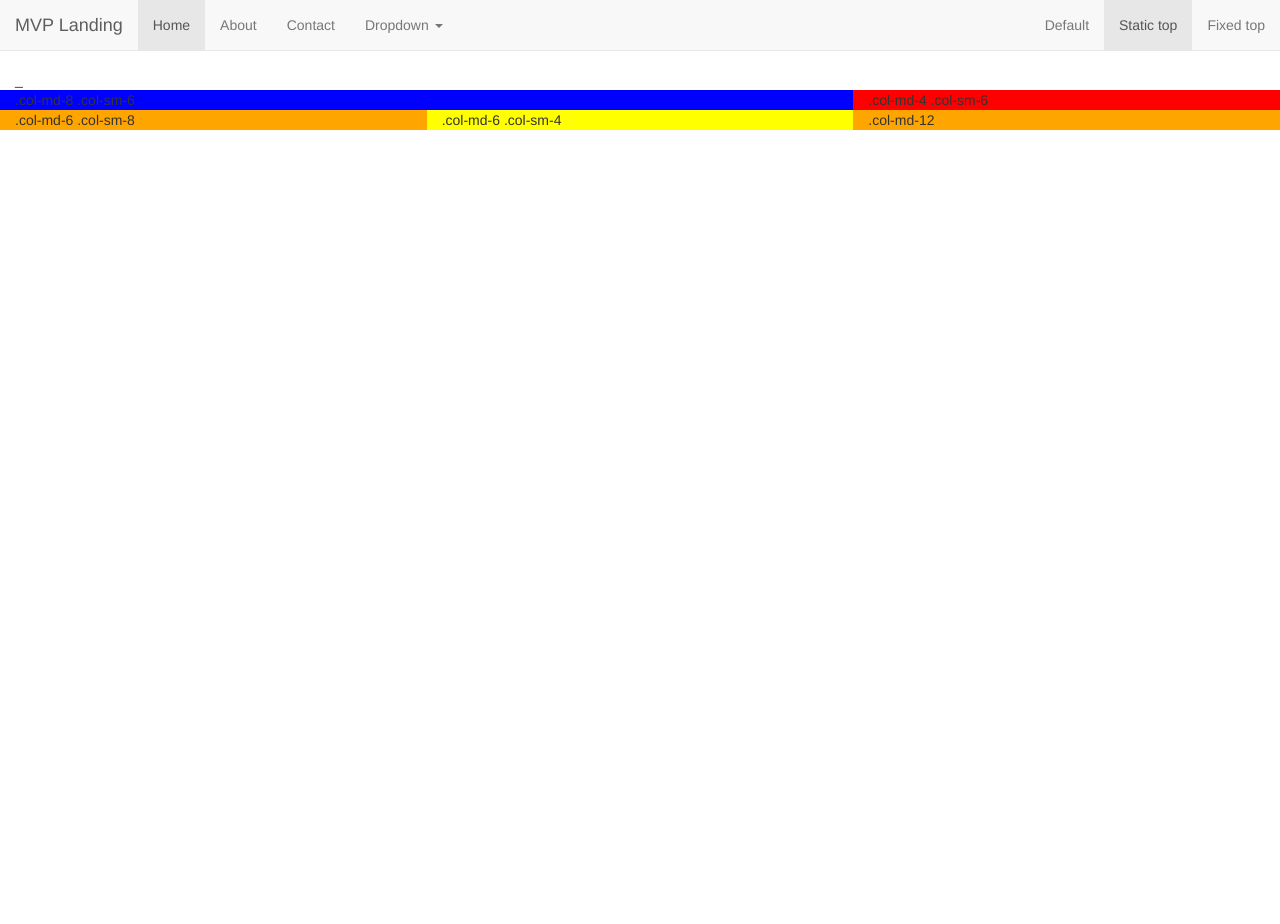
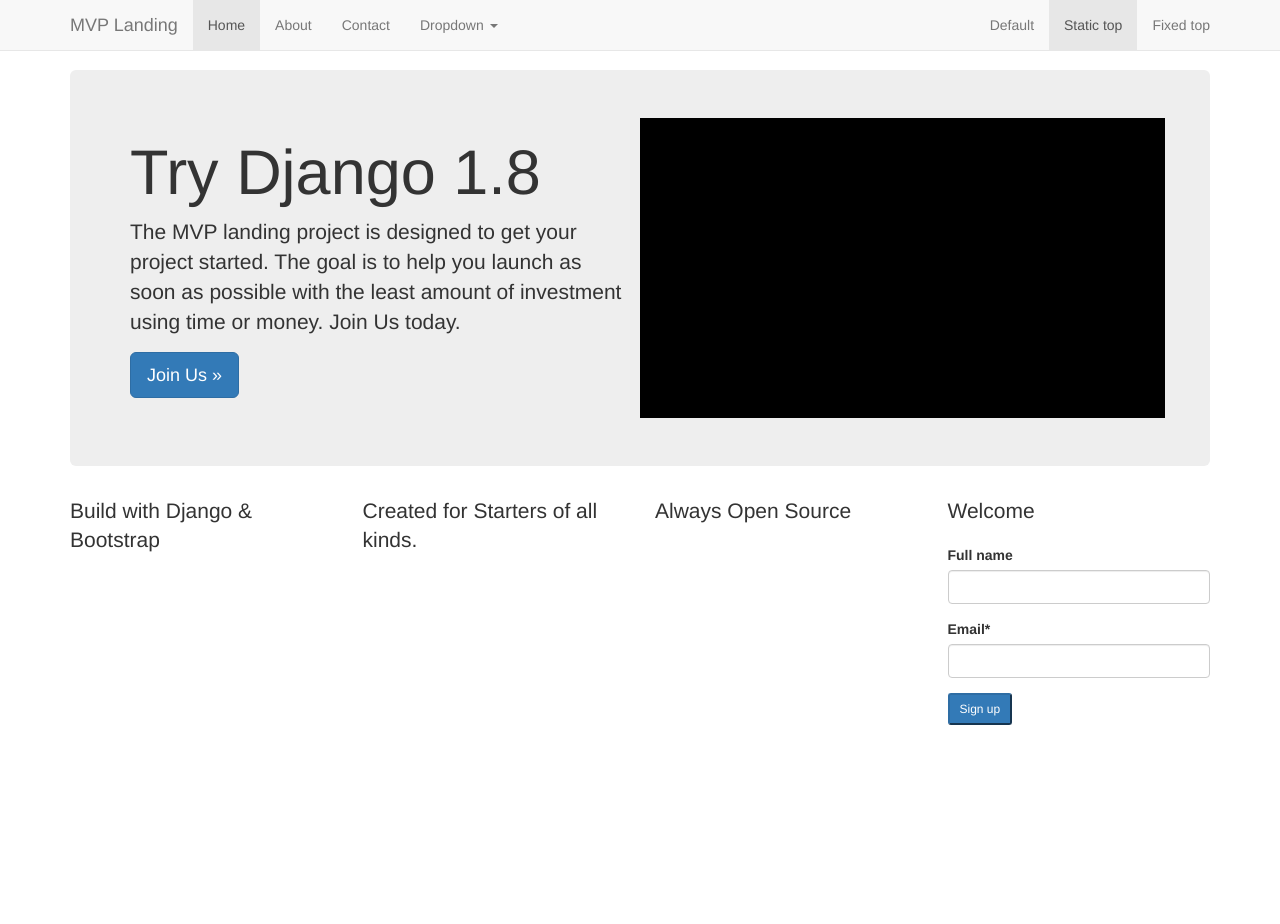
Before and after one commit to Schweigs/cfe_trydjango18, a Django app: page / in a window 1280 px wide. Shown: the top 924 px of the page. Run offline with Django 3.2, Linux system fonts and the light colour scheme; some libraries are stand-ins or nearby versions.

Commit message:
Lecture 23: Styling MVP Landing Page

```diff
--- a/newsletter/views.py
+++ b/newsletter/views.py
@@ -32,7 +32,7 @@
         }
 
 
-    return render(request, "example_fluid.html", context)
+    return render(request, "home.html", context)
 
 
 def contact(request):
--- a/templates/base.html
+++ b/templates/base.html
@@ -36,16 +36,12 @@
     {% include 'navbar.html' %}
 
 
-    <div class="container-fluid">
+    <div class="container">
 
         {%  block jumbotron %}
             <div class="jumbotron">
-                    <h1>Navbar example</h1>
-                    <p>This example is a quick exercise to illustrate how the default, static and fixed to top navbar work. It includes the responsive CSS and HTML, so it also adapts to your viewport and device.</p>
-                    <p>To see the difference between static and fixed top navbars, just scroll.</p>
-                    <p>
-                        <a class="btn btn-lg btn-primary" href="../../components/#navbar" role="button">View navbar docs &raquo;</a>
-                    </p>
+                {% block jumbotron_content %}
+                {% endblock %}
             </div>
         {% endblock %}
 
--- a/templates/home.html
+++ b/templates/home.html
@@ -3,15 +3,35 @@
 
 {% block head_title %}Welcome | {{ block.super }}{% endblock %}
 
-{%  block jumbotron %}
-    {{ block.super }}
+{%  block jumbotron_content %}
+<div class="row">
+    <div class="col-sm-6">
+        <h1>Try Django 1.8</h1>
+        <p>The MVP landing project is designed to get your project started. The goal is to help you launch as soon as
+        possible with the least amount of investment using time or money. Join Us today.</p>
+        <p><a class="btn btn-lg btn-primary" href="../../components/#navbar" role="button">Join Us &raquo;</a></p>
+    </div>
+    <div class="col-sm-6" style="background-color: black;height:300px;">
+
+    </div>
+</div>
 {% endblock %}
 
 {% block content %}
 
-    <h1>{{ title }}</h1>
+
     <div class="row">
-        <div class="col-sm-6 col-md-3">
+    <div class="col-xs-3">
+        <p class="lead">Build with Django & Bootstrap</p>
+    </div>
+    <div class="col-xs-3">
+        <p class="lead">Created for Starters of all kinds.</p>
+    </div>
+    <div class="col-xs-3">
+        <p class="lead">Always Open Source</p>
+    </div>
+        <div class="col-xs-3 pull-right">
+            <p class="lead">{{ title }}</p>
             <form method="POST" action="">{% csrf_token %}
                 {{ form|crispy }}
                 <input class="'btn btn-sm btn-primary" type="submit" value="Sign up">
--- a/templates/navbar.html
+++ b/templates/navbar.html
@@ -1,5 +1,5 @@
 <nav class="navbar navbar-default navbar-static-top">
-  <div class="container-fluid">
+  <div class="container">
     <div class="navbar-header">
       <button type="button" class="navbar-toggle collapsed" data-toggle="collapse" data-target="#navbar" aria-expanded="false" aria-controls="navbar">
         <span class="sr-only">Toggle navigation</span>
```
